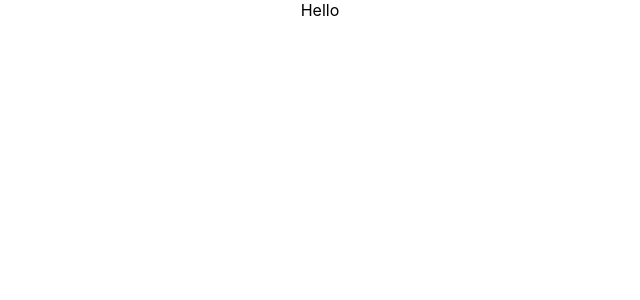
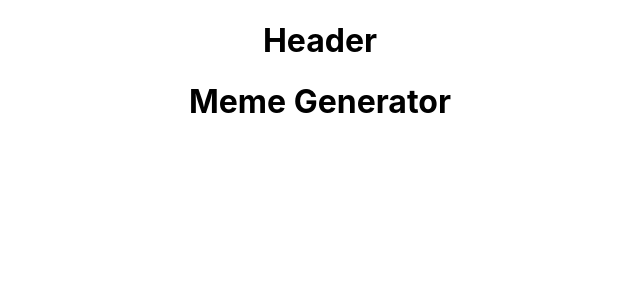
Before and after one commit to rshield1/memeGen, a React (Create React App) app: page / in a window 1280 px wide. Shown: the top 300 px of the page, without its empty margins (320-960 px from the left). Built offline with nearby package versions, Linux system fonts and the light colour scheme.

Commit message:
added meme generator components

```diff
--- a/src/App.js
+++ b/src/App.js
@@ -1,10 +1,14 @@
 import React from 'react';
 import './App.css';
+import Header from "./Header";
+import MemeGenerator from "./MemeGenerator";
+
 
 function App() {
   return (
     <div className="App">
-      Hello
+      <Header/>
+      <MemeGenerator/>
     </div>
   );
 }
--- /dev/null
+++ b/src/Header.js
@@ -0,0 +1,10 @@
+import React from "react";
+
+
+function Header() {
+    return (
+        <h1>Header</h1>
+    )
+}
+
+export default Header
--- /dev/null
+++ b/src/MemeGenerator.js
@@ -0,0 +1,20 @@
+import React, { Component } from "react";
+
+
+class MemeGenerator extends Component {
+    constructor() {
+        super()
+        this.state = {}
+    }
+
+    render() {
+        return (
+            <h1>Meme Generator</h1>
+        )
+    }
+}
+
+
+
+
+export default MemeGenerator
```
